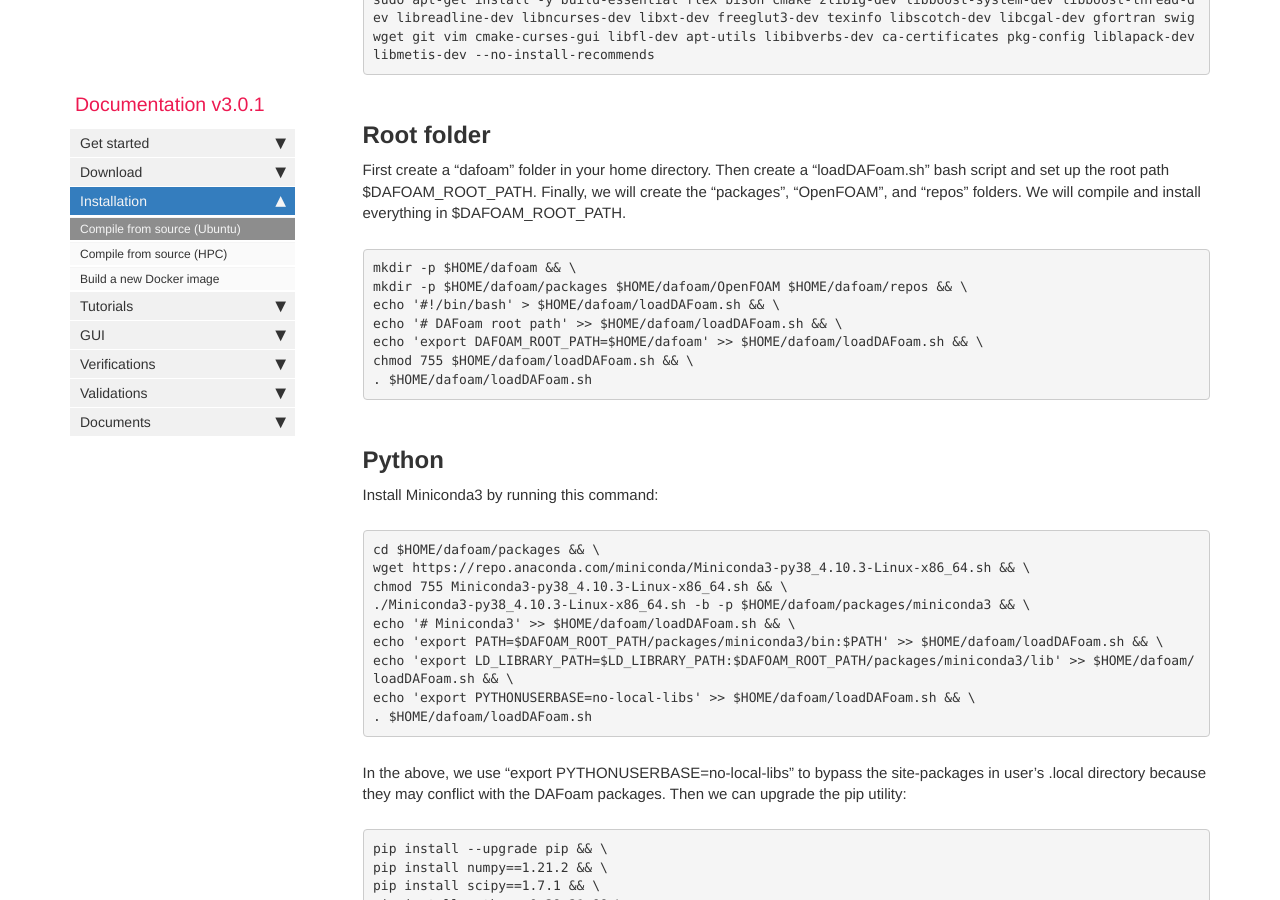
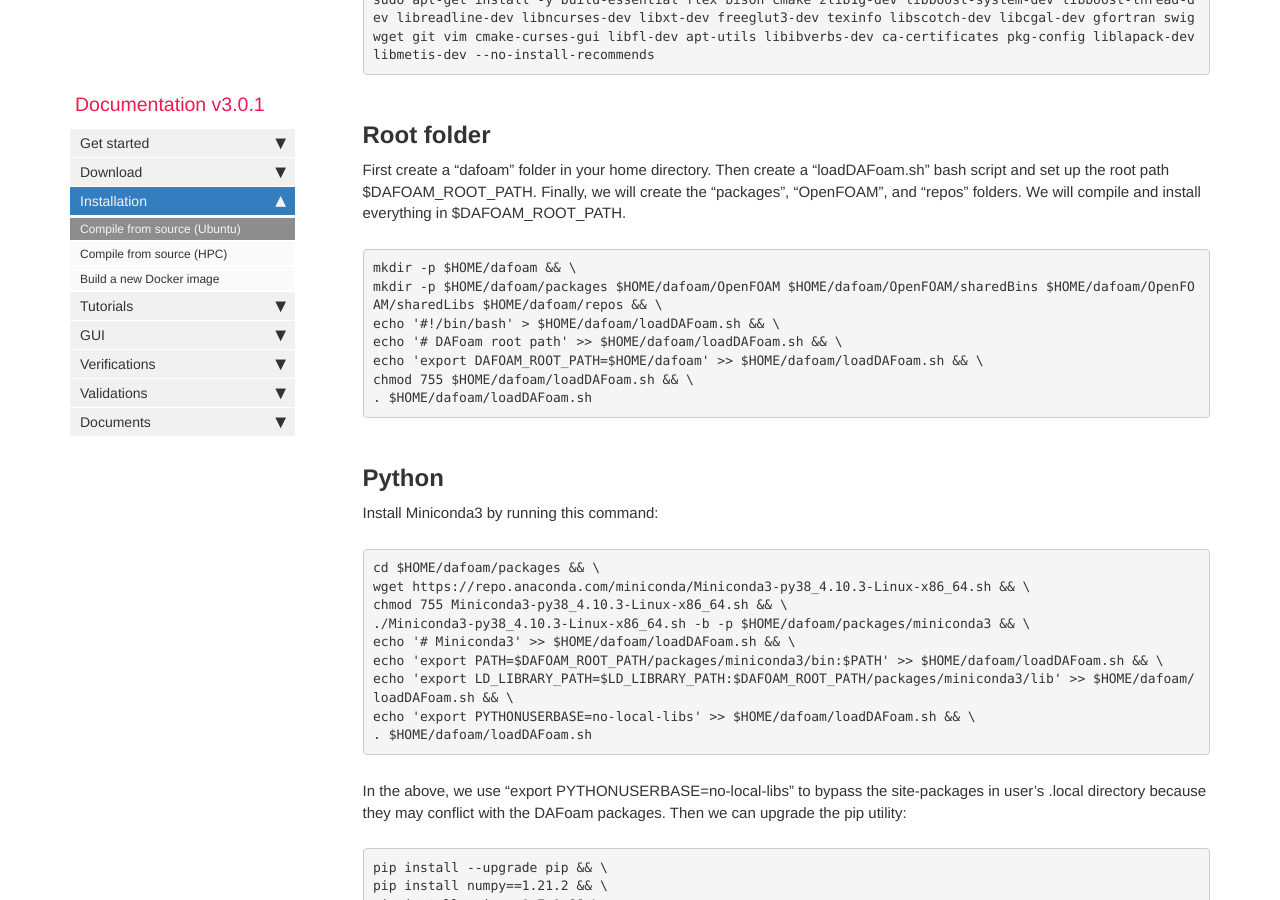
Before and after one commit to DAFoam/DAFoam.github.io, a Jekyll site: the page built from pages/mydoc/mydoc_installation_source.md, in a window 1280 px wide and 900 px high, scrolled down 1178 px. Built offline with Jekyll 4.4.1, drawn with Linux system fonts in a browser that asks for light colours; comment, search, counter and statistics services are not loaded.

Commit message:
Update mydoc_installation_source.md

```diff
--- a/pages/mydoc/mydoc_installation_source.md
+++ b/pages/mydoc/mydoc_installation_source.md
@@ -33,7 +33,7 @@ First create a "dafoam" folder in your home directory. Then create a "loadDAFoam
 
 <pre>
 mkdir -p $HOME/dafoam && \
-mkdir -p $HOME/dafoam/packages $HOME/dafoam/OpenFOAM $HOME/dafoam/repos && \
+mkdir -p $HOME/dafoam/packages $HOME/dafoam/OpenFOAM $HOME/dafoam/OpenFOAM/sharedBins $HOME/dafoam/OpenFOAM/sharedLibs $HOME/dafoam/repos && \
 echo '#!/bin/bash' > $HOME/dafoam/loadDAFoam.sh && \
 echo '# DAFoam root path' >> $HOME/dafoam/loadDAFoam.sh && \
 echo 'export DAFOAM_ROOT_PATH=$HOME/dafoam' >> $HOME/dafoam/loadDAFoam.sh && \
```
